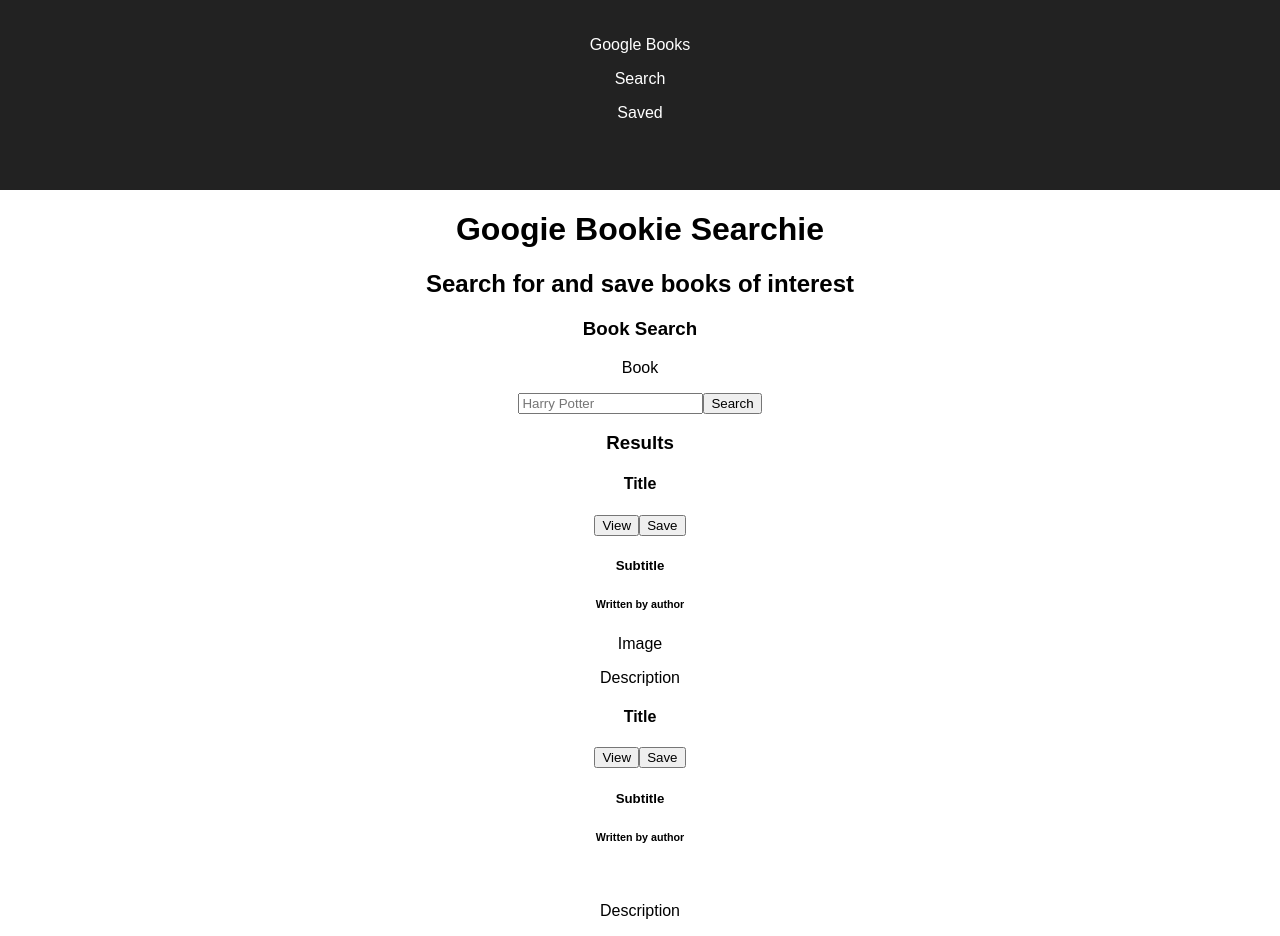
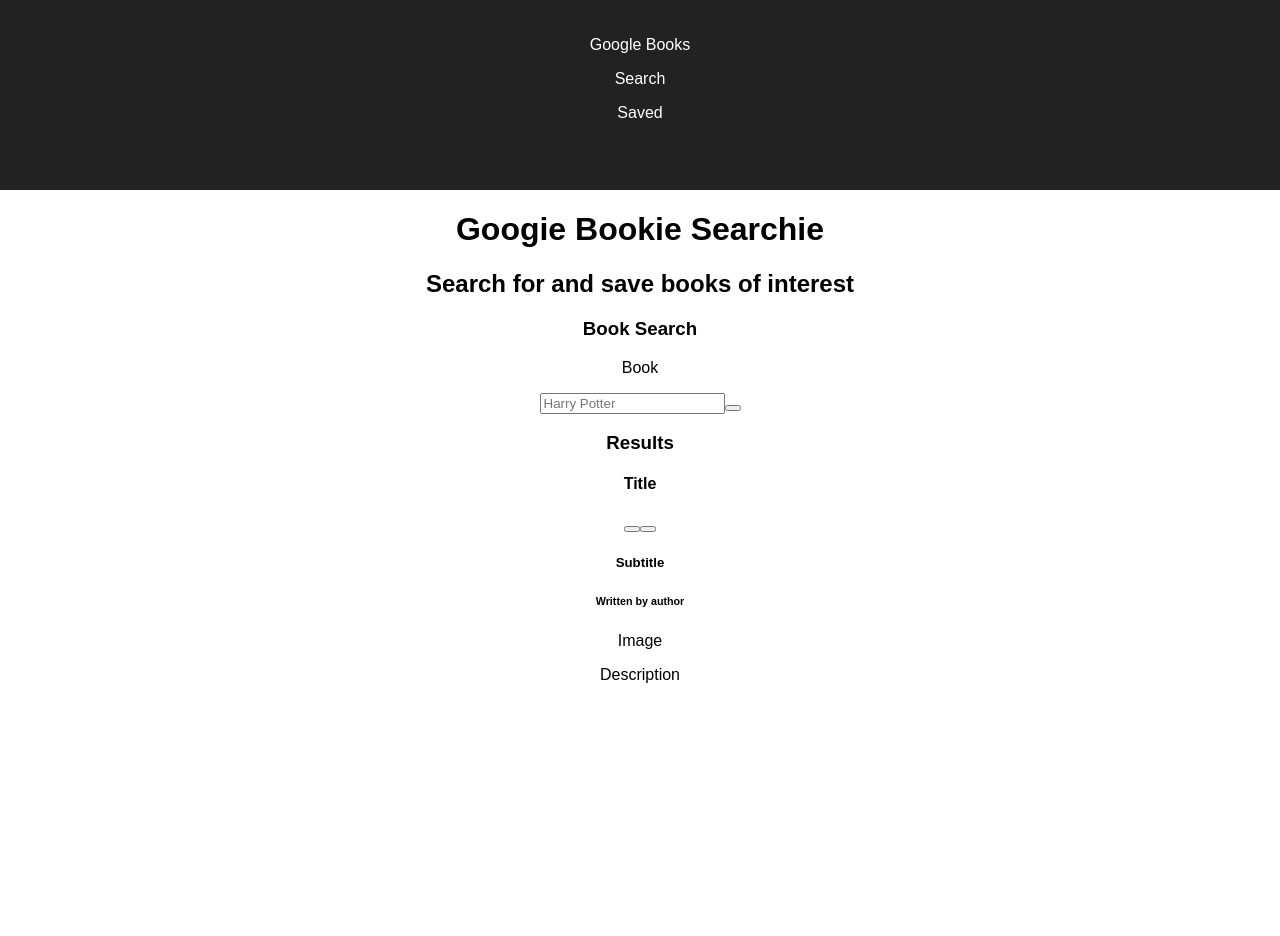
Before and after one commit to kdkleven/googie-bookie-searchie, a React (Create React App) app in the folder client/: page / in a window 1280 px wide. After the commit the page ends 800 px from the top, so only its background shows below. Built offline with nearby package versions, Linux system fonts and the light colour scheme.

Commit message:
Converted header, title, and book search into components

```diff
--- /dev/null
+++ b/client/src/components/BookSearch/index.js
@@ -0,0 +1,15 @@
+import React from 'react'
+import Button from '../Button'
+
+function BookSearch() {
+    return (
+        <div>
+        <h3>Book Search</h3>
+        <p>Book</p>
+        <input placeholder="Harry Potter"></input>
+        <Button>Search</Button>
+        </div>
+    )
+}
+
+export default BookSearch
--- /dev/null
+++ b/client/src/components/Button/index.js
@@ -0,0 +1,11 @@
+import React from 'react'
+
+function Button() {
+    return (
+        <>
+        <button></button>
+        </>
+    )
+}
+
+export default Button
--- /dev/null
+++ b/client/src/components/Header/index.js
@@ -0,0 +1,13 @@
+import React from "react";
+
+function Header() {
+  return (
+    <div className="App-header">
+        <p strong>Google Books</p>
+        <p>Search</p>
+        <p>Saved</p>
+    </div>
+  )
+}
+
+export default Header
--- /dev/null
+++ b/client/src/components/Results/index.js
@@ -0,0 +1,19 @@
+import React from 'react'
+import Button from '../../components/Button'
+
+function Results() {
+    return (
+        <div>
+        <h3>Results</h3>
+        <div class="card">
+          <h4>Title</h4><span><Button>View</Button><Button>Save</Button></span>
+          <h5>Subtitle</h5>
+          <h6>Written by author</h6>
+          <img src=""/>Image
+          <p>Description</p>
+        </div>
+        </div>
+    )
+}
+
+export default Results
--- /dev/null
+++ b/client/src/components/Title/index.js
@@ -0,0 +1,12 @@
+import React from "react"
+
+function Title() {
+    return (
+        <div>
+            <h1>Googie Bookie Searchie</h1>
+            <h2>Search for and save books of interest</h2>
+        </div>
+    )
+}
+
+export default Title
--- a/client/src/views/Search/index.js
+++ b/client/src/views/Search/index.js
@@ -1,41 +1,16 @@
 import React from "react";
+import Header from "../../components/Header"
+import Title from "../../components/Title"
+import BookSearch from "../../components/BookSearch"
+import Results from "../../components/Results"
 
 function Search() {
   return (
     <div className="App">
-      <div className="App-header">
-        <p strong>Google Books</p>
-        <p>Search</p>
-        <p>Saved</p>
-      </div>
-
-      <div>
-        <h1>Googie Bookie Searchie</h1>
-        <h2>Search for and save books of interest</h2>
-      </div>
-      <div>
-      <h3>Book Search</h3>
-      <p>Book</p>
-      <input placeholder="Harry Potter"></input>
-      <button>Search</button>
-      </div>
-      <div>
-          <h3>Results</h3>
-          <div class="card">
-            <h4>Title</h4><span><button>View</button><button>Save</button></span>
-            <h5>Subtitle</h5>
-            <h6>Written by author</h6>
-            <img src=""/>Image
-            <p>Description</p>
-          </div>
-          <div class="card">
-            <h4>Title</h4><span><button>View</button><button>Save</button></span>
-            <h5>Subtitle</h5>
-            <h6>Written by author</h6>
-            <img src=""/>
-            <p>Description</p>
-          </div>
-      </div>
+      <Header />
+        <Title />
+          <BookSearch />
+          <Results />
     </div>
   );
 }
```
Also changed, not shown: client/src/components/Card/index.js (added).
